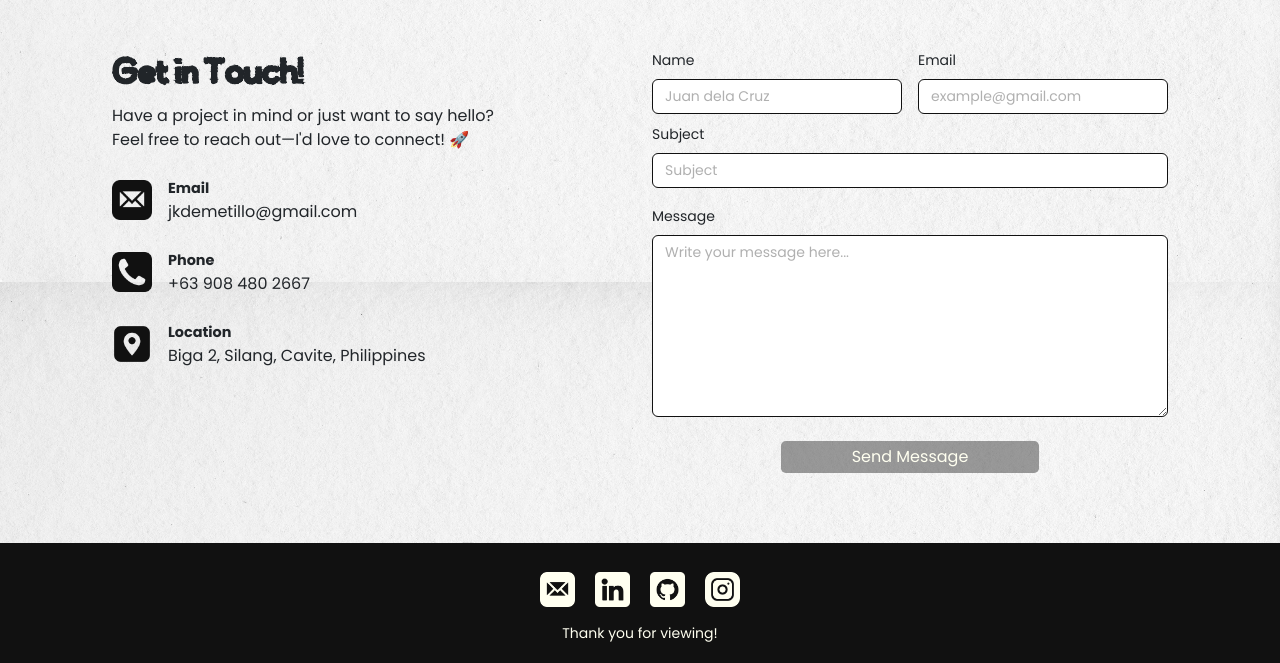
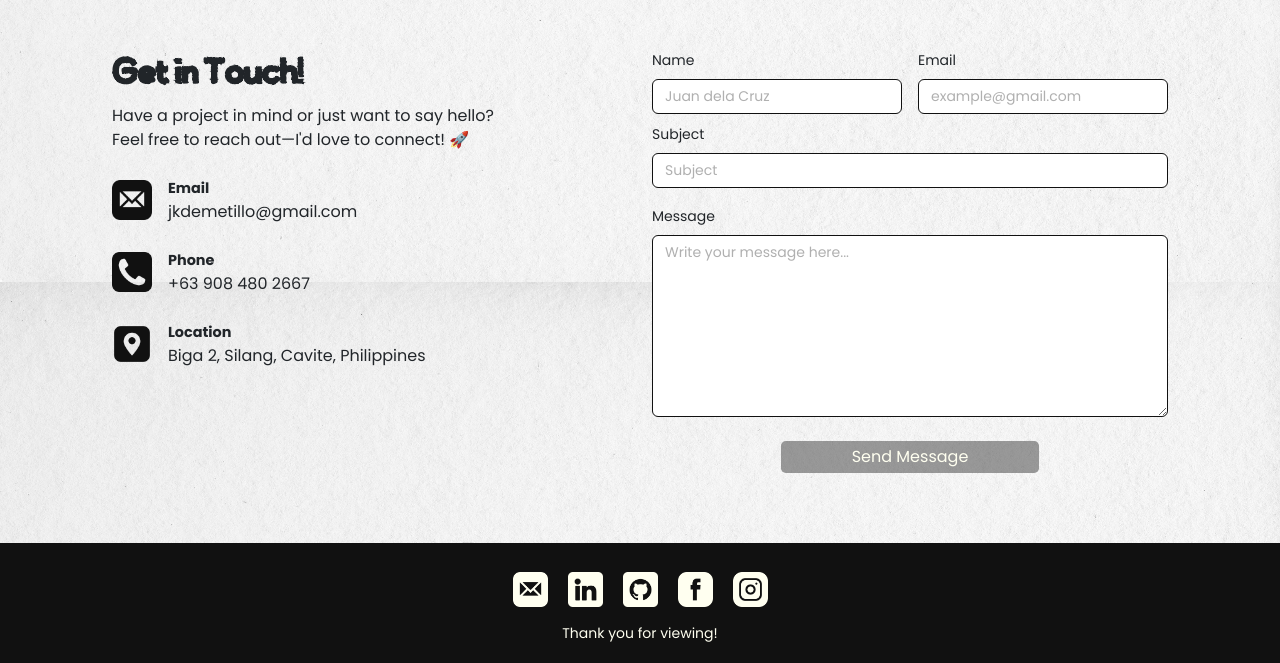
Before and after one commit to kattakataka9/WebPortfolio, a plain HTML site: page contact.html in a window 1280 px wide. Shown: the part 622-1285 px from the top of the page. Drawn offline with nearby package versions, Linux system fonts and the light colour scheme.

Commit message:
Update contact.html

```diff
--- a/contact.html
+++ b/contact.html
@@ -123,6 +123,7 @@
             <a href="mailto:jkdemetillo@gmail.com" class="hover"><img src="images/i_email-light.png" alt="Email"></a>
             <a href="https://www.linkedin.com/in/josefa-katrina-demetillo-63446831a/" class="hover" target="_blank"><img src="images/i_linkedin_light.png" alt="LinkedIn"></a>
             <a href="https://github.com/kattakataka9" target="_blank" class="hover"><img src="images/i_github_light.png" alt="GitHub"></a>
+            <a href="https://www.facebook.com/josefakatrina.demetillo.9" target="_blank" class="hover"><img src="images/i_fb-light.png" alt="Facebook"></a>
             <a href="https://www.instagram.com/kattakataka/?hl=en" target="_blank" class="hover"><img src="images/i_ig-light.png" alt="Instagram"></a>
         </div>
         <p>Thank you for viewing!</a></p>
```
